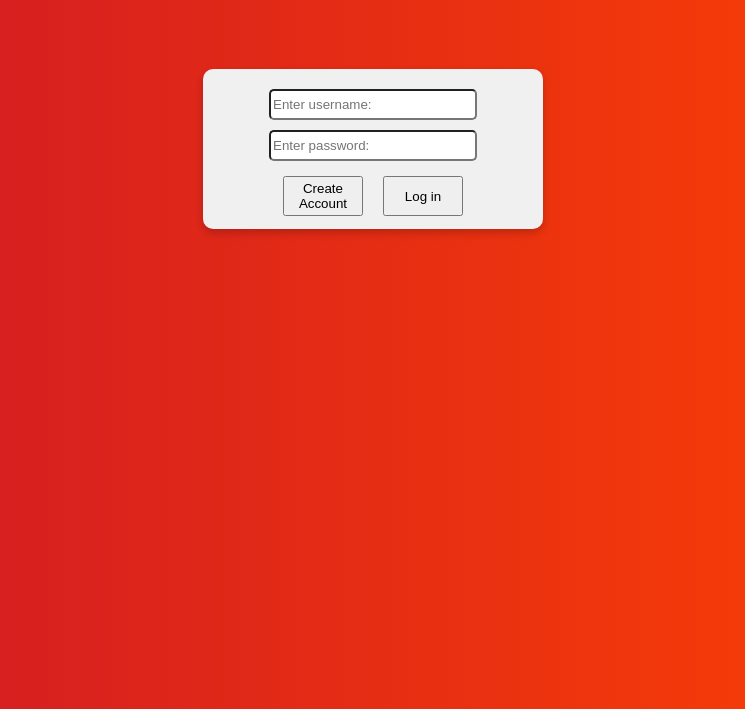
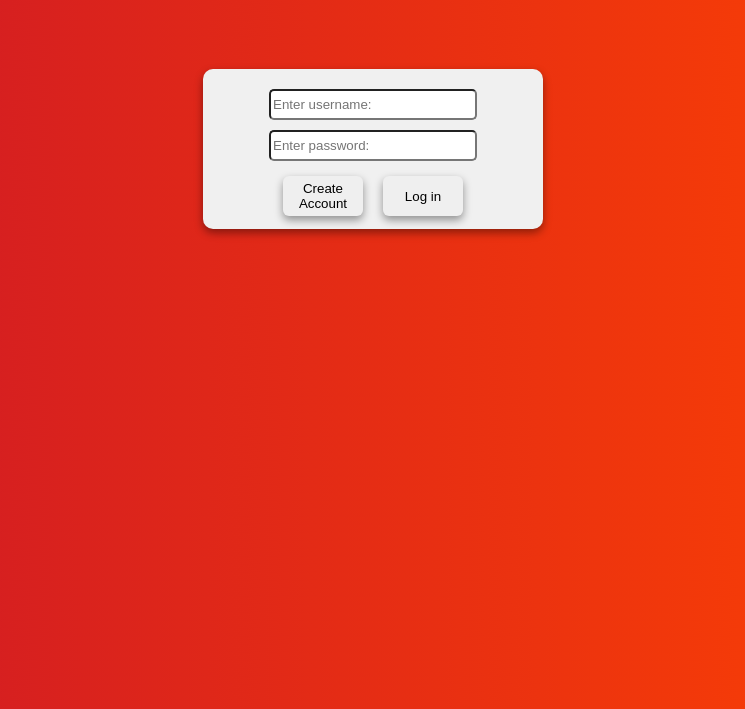
Before and after one commit to malikDev2/log-in-system, a plain HTML site: page frontend/index.html in a window 1280 px wide. Shown: the part 91-800 px from the top of the page, without its empty margins (267-1012 px from the left). Drawn offline with Linux system fonts and the light colour scheme.

Commit message:
button touchup

```diff
--- a/frontend/styles.css
+++ b/frontend/styles.css
@@ -15,7 +15,7 @@ h1{
 }
 h1:hover{
     background: rgb(255, 155, 155);
-    cursor: crosshair;
+    cursor: wait;
 }
 
 .box {
@@ -27,13 +27,16 @@ h1:hover{
     background-color: #f0f0f0;
     padding: 20px;
     border-radius: 10px;
-    box-shadow: 0 4px 8px rgba(0, 0, 0, 0.2);
+    box-shadow: 0 4px 8px rgba(0, 0, 0, 0.4);
     height: 120px;
 }
 
 .box button{
     width: 80px;
     height: 40px;
+    border-radius: 6px;
+    border: none;
+    box-shadow: 0 4px 8px rgba(0, 0, 0, 0.4);
 }
 
 .box button:hover{
```
